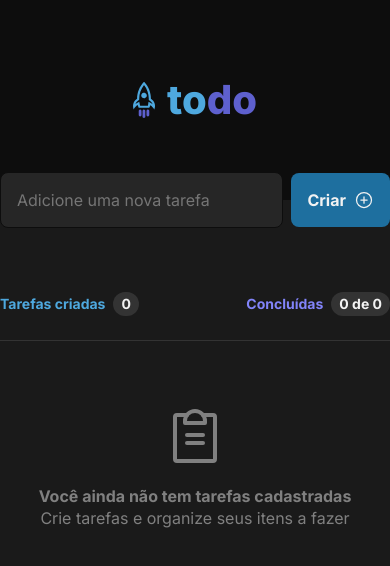
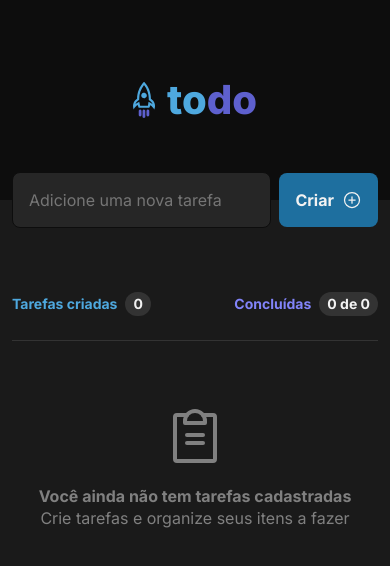
Before and after one commit to vitor-martini/to-do-list, a React (Vite) app: page / in a window 390 px wide. Shown: the top 566 px of the page. Built offline with nearby package versions, Linux system fonts and the light colour scheme.

Commit message:
feat: add responsiveness

```diff
--- a/src/App.module.css
+++ b/src/App.module.css
@@ -92,3 +92,10 @@
   overflow-y: auto;
   padding-right: 0.5rem;
 }
+
+@media (max-width: 768px) {
+  .main {
+    margin-right: 1.2rem;
+    margin-left: 1.2rem;
+  }
+}
```
